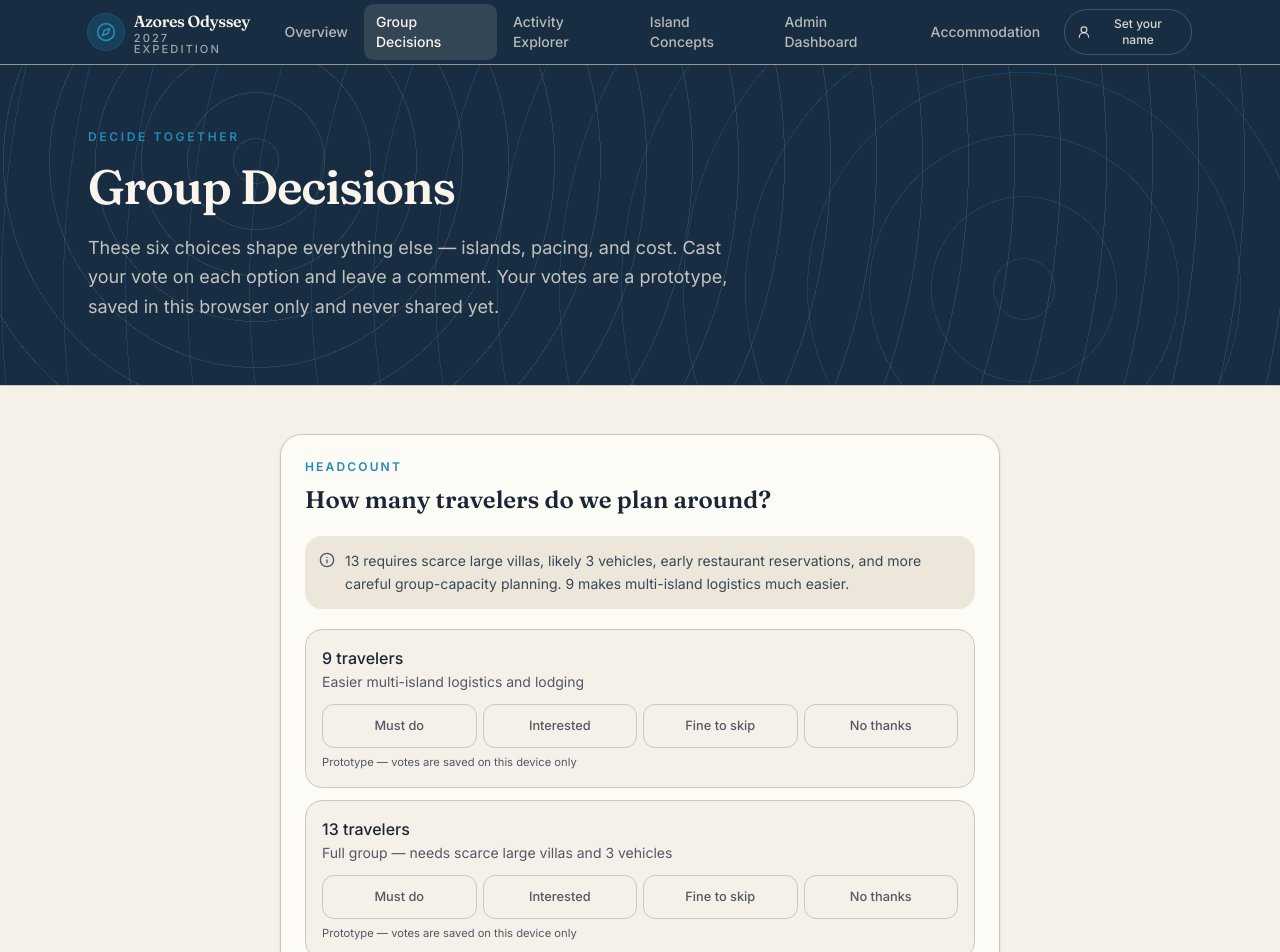
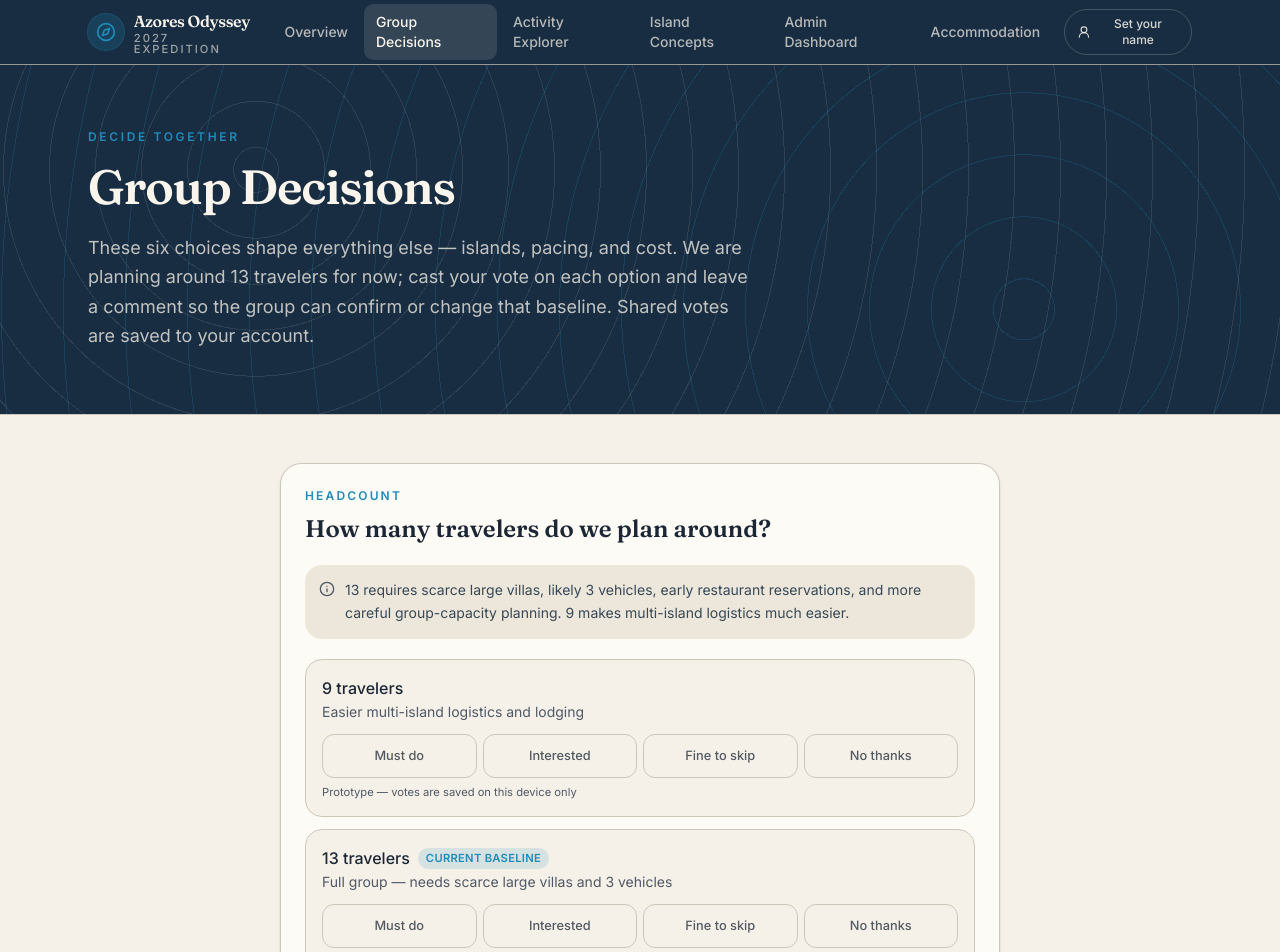
Before and after one commit to PyrokidMike/azores-odyssey-2027, a Next.js app: page /decisions in a window 1280 px wide. Shown: the top 952 px of the page. Built offline with nearby package versions, Linux system fonts and the light colour scheme.

Commit message:
feat: update group decision and planning details\n\nAdded baseline traveler count and shared vote confirmation

```diff
--- a/app/decisions/page.tsx
+++ b/app/decisions/page.tsx
@@ -15,7 +15,7 @@ export default function DecisionsPage() {
       <PageHeader
         eyebrow="Decide together"
         title="Group Decisions"
-        intro="These six choices shape everything else — islands, pacing, and cost. Cast your vote on each option and leave a comment. Your votes are a prototype, saved in this browser only and never shared yet."
+        intro="These six choices shape everything else — islands, pacing, and cost. We are planning around 13 travelers for now; cast your vote on each option and leave a comment so the group can confirm or change that baseline. Shared votes are saved to your account."
       />
       <div className="mx-auto max-w-3xl px-4 py-12 sm:px-6">
         <div className="grid gap-6">
--- a/app/page.tsx
+++ b/app/page.tsx
@@ -71,9 +71,9 @@ export default function OverviewPage() {
             Azores Odyssey 2027
           </h1>
           <p className="mt-5 max-w-2xl text-pretty text-lg leading-relaxed text-primary-foreground/80">
-            A shared planning room for three families. Explore hand-curated activities across
-            four islands, weigh the big decisions, and vote your way to one itinerary everyone
-            is excited about.
+            A shared planning room for three families and a 13-person expedition baseline. Explore
+            hand-curated activities across four islands, weigh the big decisions, and vote your way
+            to one itinerary everyone is excited about.
           </p>
           <div className="mt-8 flex flex-col gap-3 sm:flex-row">
             <Link
--- a/components/decision-card.tsx
+++ b/components/decision-card.tsx
@@ -30,7 +30,14 @@ export function DecisionCard({ decision }: { decision: Decision }) {
         {decision.options.map((opt) => (
           <div key={opt.id} className="rounded-xl border border-border bg-background p-4">
             <div className="mb-3">
-              <p className="font-medium text-foreground">{opt.label}</p>
+              <div className="flex flex-wrap items-center gap-2">
+                <p className="font-medium text-foreground">{opt.label}</p>
+                {decision.baselineOptionId === opt.id && (
+                  <span className="rounded-full bg-accent/15 px-2 py-0.5 text-[0.7rem] font-semibold uppercase tracking-wide text-accent">
+                    Current baseline
+                  </span>
+                )}
+              </div>
               {opt.detail && (
                 <p className="mt-0.5 text-sm text-muted-foreground">{opt.detail}</p>
               )}
--- a/lib/trip-data.ts
+++ b/lib/trip-data.ts
@@ -115,6 +115,8 @@ export interface Decision {
   question: string
   notes: string
   options: DecisionOption[]
+  /** Current planning baseline; this does not replace family voting. */
+  baselineOptionId?: string
 }
 
 export interface IslandConcept {
@@ -142,6 +144,7 @@ export const DECISIONS: Decision[] = [
       { id: '9', label: '9 travelers', detail: 'Easier multi-island logistics and lodging' },
       { id: '13', label: '13 travelers', detail: 'Full group — needs scarce large villas and 3 vehicles' },
     ],
+    baselineOptionId: '13',
   },
   {
     id: 'timing',
```
